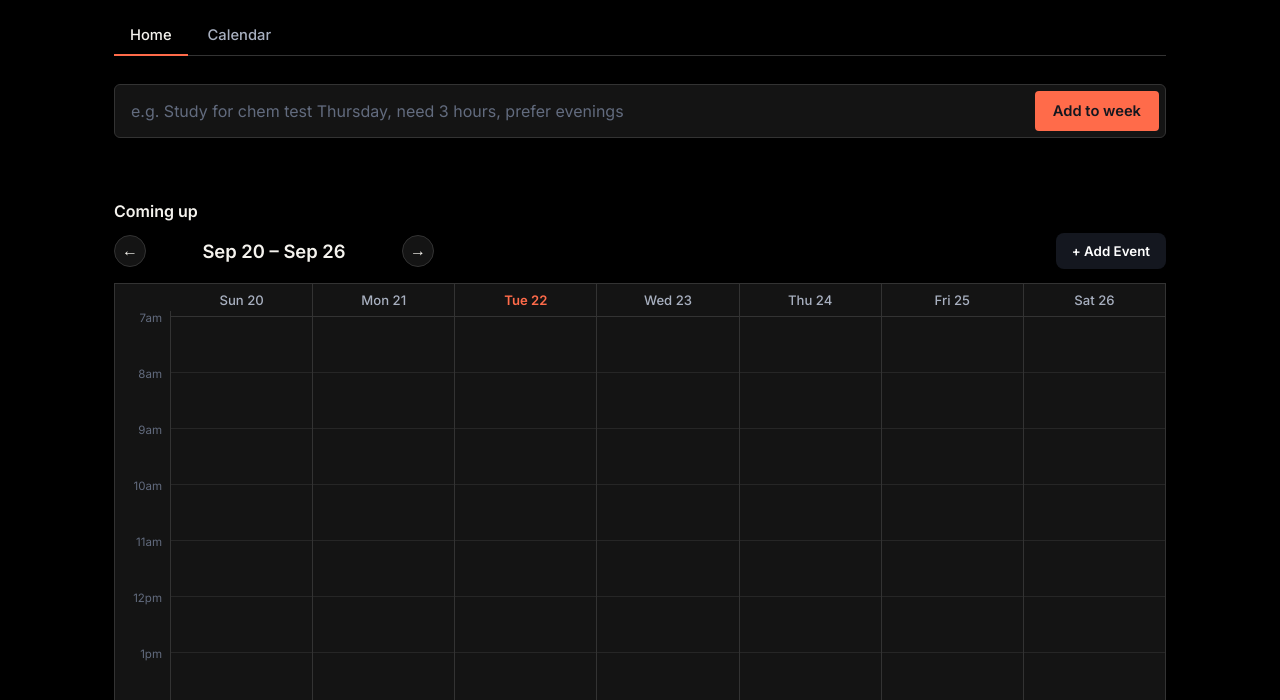
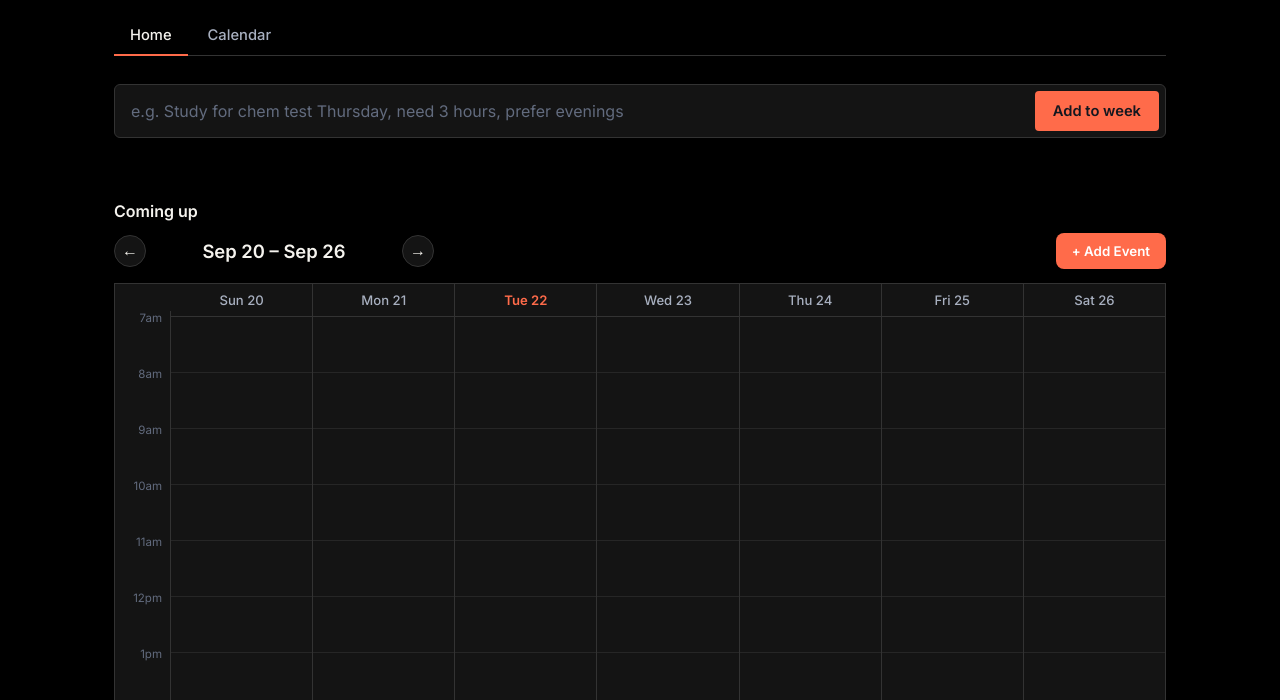
Before and after one commit to 9646945864/plannr, a plain HTML site: page app.html in a window 1280 px wide. Shown: the part 100-800 px from the top of the page. Drawn offline with Linux system fonts and the light colour scheme; a web font is replaced by a local one.

Commit message:
Update style.css

```diff
--- a/css/style.css
+++ b/css/style.css
@@ -528,7 +528,7 @@ body.landing {
   padding: 10px 16px;
   border: none;
   border-radius: 8px;
-  background: #14171F;
+  background: var(--accent-red);
   color: white;
   font-family: inherit;
   font-weight: 600;
```
